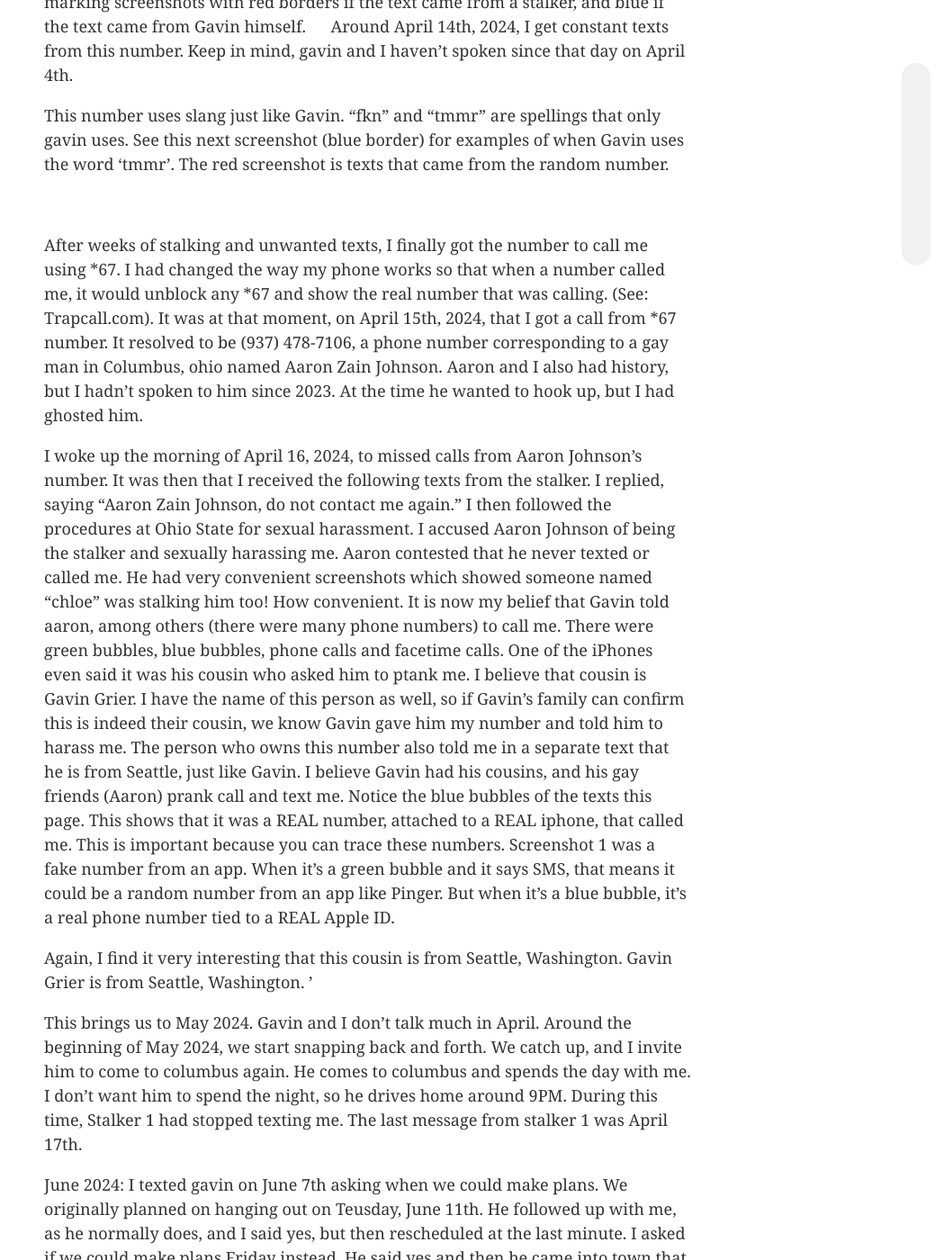
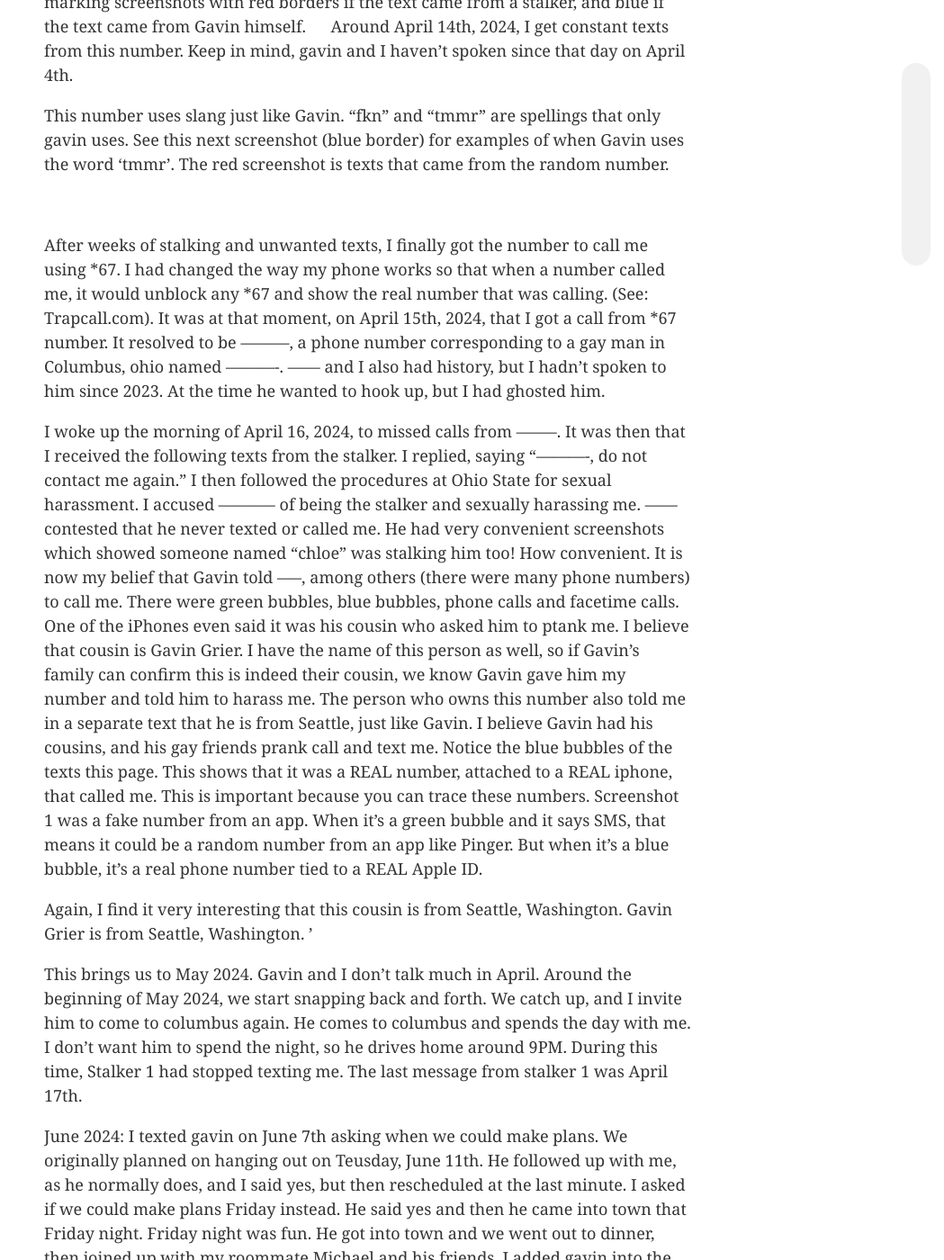
Before and after one commit to 0sps/sullivan.mx, a Jekyll site: the page built from _posts/2026-04-01-Gavin-Grier-stalker.md, in a window 1280 px wide and 1400 px high, scrolled down 2299 px. Shown: the whole window at 90% size, without its empty margins (231-1280 px from the left). Built offline with Jekyll 4.4.1, drawn with Linux system fonts in a browser that asks for light colours; some of the changed text lies outside the part shown.

Commit message:
Update 2026-04-01-Gavin-Grier-stalker.md

```diff
--- a/_posts/2026-04-01-Gavin-Grier-stalker.md
+++ b/_posts/2026-04-01-Gavin-Grier-stalker.md
@@ -72,12 +72,12 @@ This number uses slang just like Gavin. “fkn” and “tmmr” are spellings t
 
 
 
-After weeks of stalking and unwanted texts, I finally got the number to call me using *67. I had changed the way my phone works so that when a number called me, it would unblock any *67 and show the real number that was calling. (See: Trapcall.com). It was at that moment, on April 15th, 2024, that I got a call from  *67 number. It resolved to be (937) 478-7106, a phone number corresponding to a gay man in Columbus, ohio named Aaron Zain Johnson. Aaron and I also had history, but I hadn’t spoken to him since 2023. At the time he wanted to hook up, but I had ghosted him.
+After weeks of stalking and unwanted texts, I finally got the number to call me using *67. I had changed the way my phone works so that when a number called me, it would unblock any *67 and show the real number that was calling. (See: Trapcall.com). It was at that moment, on April 15th, 2024, that I got a call from  *67 number. It resolved to be ---------, a phone number corresponding to a gay man in Columbus, ohio named ----------. ------ and I also had history, but I hadn’t spoken to him since 2023. At the time he wanted to hook up, but I had ghosted him.
 
-I woke up the morning of April 16, 2024, to missed calls from Aaron Johnson’s number. It was then that I received the following texts from the stalker. I replied, saying “Aaron Zain Johnson, do not contact me again.”
-I then followed the procedures at Ohio State for sexual harassment. I accused Aaron Johnson of being the stalker and sexually harassing me. Aaron contested that he never texted or called me. He had very convenient screenshots which showed someone named “chloe” was stalking him too! How convenient.
-It is now my belief that Gavin told aaron, among others (there were many phone numbers) to call me. There were green bubbles, blue bubbles, phone calls and facetime calls.  One of the iPhones even said it was his cousin who asked him to ptank me. I believe that cousin is Gavin Grier. I have the name of this person as well, so if Gavin’s family can confirm this is indeed their cousin, we know Gavin gave him my number and told him to harass me. The person who owns this number also told me in a separate text that he is from Seattle, just like Gavin.
-I believe Gavin had his cousins, and his gay friends (Aaron) prank call and text me.
+I woke up the morning of April 16, 2024, to missed calls from --------. It was then that I received the following texts from the stalker. I replied, saying “----------, do not contact me again.”
+I then followed the procedures at Ohio State for sexual harassment. I accused ----------- of being the stalker and sexually harassing me. ------ contested that he never texted or called me. He had very convenient screenshots which showed someone named “chloe” was stalking him too! How convenient.
+It is now my belief that Gavin told -----, among others (there were many phone numbers) to call me. There were green bubbles, blue bubbles, phone calls and facetime calls.  One of the iPhones even said it was his cousin who asked him to ptank me. I believe that cousin is Gavin Grier. I have the name of this person as well, so if Gavin’s family can confirm this is indeed their cousin, we know Gavin gave him my number and told him to harass me. The person who owns this number also told me in a separate text that he is from Seattle, just like Gavin.
+I believe Gavin had his cousins, and his gay friends prank call and text me.
 Notice the blue bubbles of the texts this page. This shows that it was a REAL number, attached to a REAL iphone, that called me. This is important because you can trace these numbers. Screenshot 1 was a fake number from an app. When it’s a green bubble and it says SMS, that means it could be a random number from an app like Pinger. But when it’s a blue bubble, it’s a real phone number tied to a REAL Apple ID.
 
 
```
Also changed, not shown: other parts of _posts/2026-04-01-Gavin-Grier-stalker.md (+1 -1 lines).
